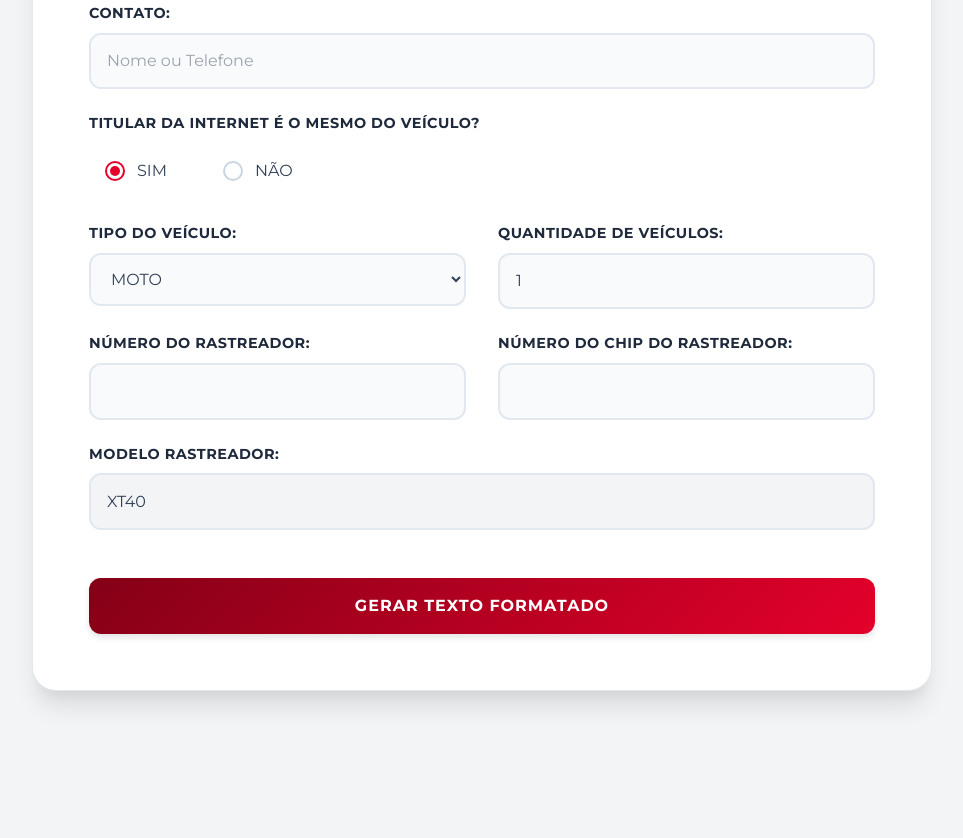
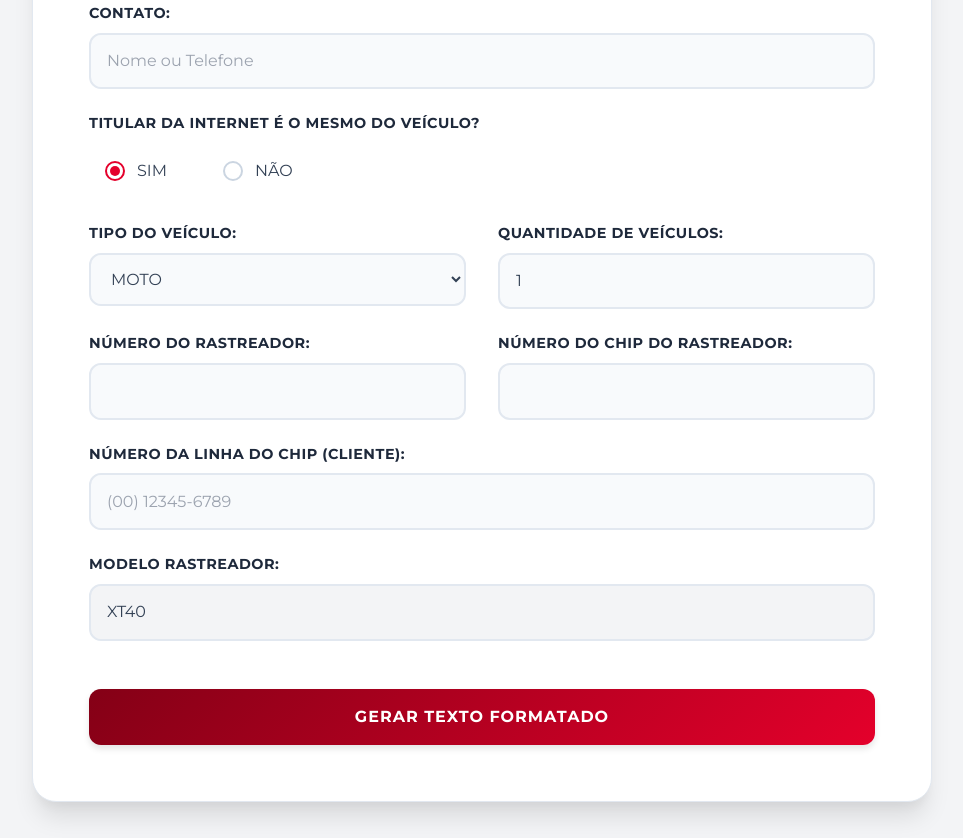
Before and after one commit to SilvasPedro/OS_Comercial, a plain HTML site: page etracker.html in a window 1280 px wide. Shown: the part 388-1226 px from the top of the page, without its empty margins (158-1121 px from the left). Before the commit the page ends 1143 px from the top, so only its background shows below. Drawn offline with nearby package versions, Linux system fonts and the light colour scheme.

Commit message:
Atualização da página do Etracker, adicionado campo para número da linha do chip

```diff
--- a/etracker.html
+++ b/etracker.html
@@ -89,6 +89,11 @@
                 </div>
 
                 <div class="md:col-span-2">
+                    <label for="linhaChipCliente" class="form-label">NÚMERO DA LINHA DO CHIP (CLIENTE):</label>
+                    <input type="text" id="linhaChipCliente" name="linhaChipCliente" class="form-input" placeholder="(00) 12345-6789">
+                </div>
+
+                <div class="md:col-span-2">
                     <label for="modeloRastreador" class="form-label">MODELO RASTREADOR:</label>
                     <input type="text" id="modeloRastreador" name="modeloRastreador" class="form-input bg-gray-100" value="XT40" readonly>
                 </div>
--- a/js/etracker.js
+++ b/js/etracker.js
@@ -26,6 +26,10 @@ document.addEventListener('DOMContentLoaded', function() {
             data.quantidadeVeiculos = osForm.elements['quantidadeVeiculos'].value.trim() || '1';
             data.numeroRastreador = osForm.elements['numeroRastreador'].value.trim() || 'Não informado';
             data.numeroChip = osForm.elements['numeroChip'].value.trim() || 'Não informado';
+
+            // Captura do novo campo
+            data.linhaChipCliente = osForm.elements['linhaChipCliente'].value.trim() || 'Não informado';
+
             data.modeloRastreador = osForm.elements['modeloRastreador'].value.trim();
 
             const formattedOutput = `
@@ -36,6 +40,7 @@ TIPO DO VEICULO: ${data.tipoVeiculo}
 QUANTIDADE DE VEICULOS: ${data.quantidadeVeiculos}
 NUMERO DO RASTREADOR: ${data.numeroRastreador}
 NUMERO DO CHIP DO RASTREADOR: ${data.numeroChip}
+NUMERO DA LINHA DO CHIP (CLIENTE): ${data.linhaChipCliente}
 MODELO RASTREADOR: ${data.modeloRastreador}
             `.trim();
 
```
